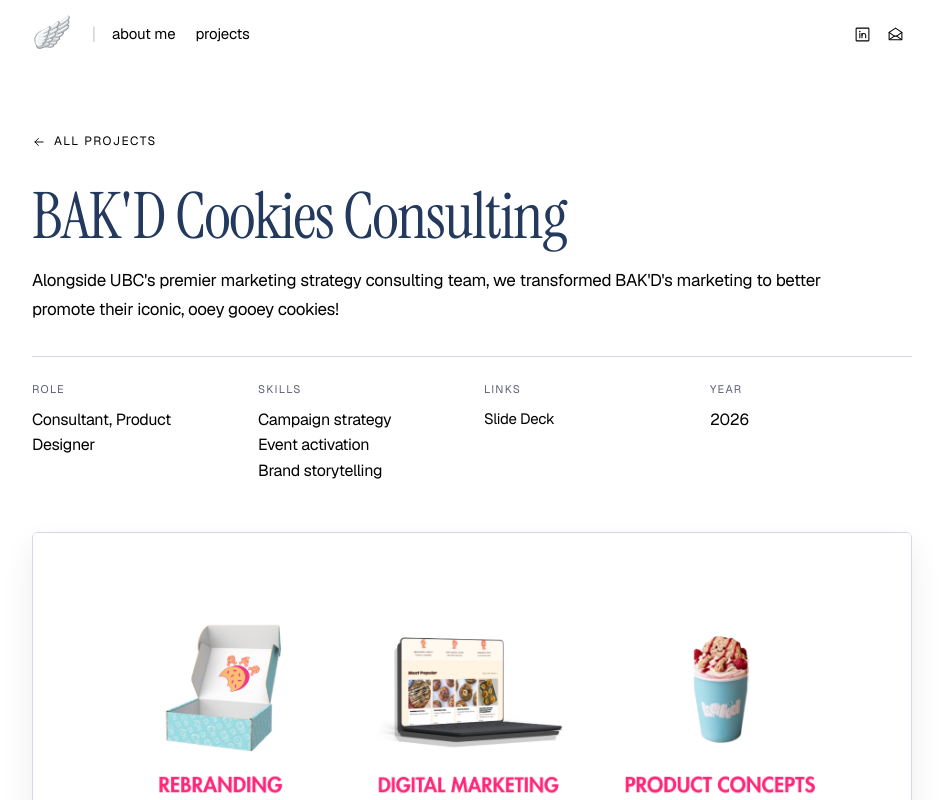
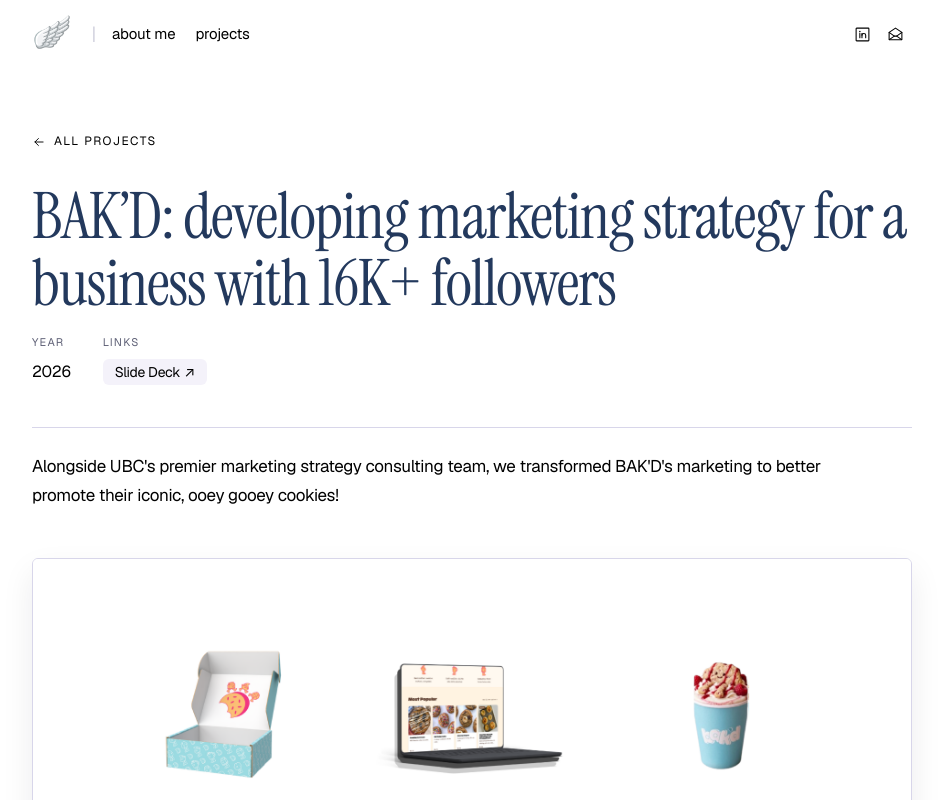
Before and after one commit to angela-tx/portfolioo, a React (Vite) app: page /work/bakd-cookies-consulting in a window 1280 px wide. Shown: the top 800 px of the page, without its empty margins (168-1111 px from the left). Built offline with nearby package versions, Linux system fonts and the light colour scheme.

Commit message:
fix projects

```diff
--- a/src/components/StorySection.tsx
+++ b/src/components/StorySection.tsx
@@ -293,7 +293,7 @@ export const StorySection = ({ story }: { story: ProjectStory }) => {
       </div>
 
       {story.gallery ? (
-        <div className="grid grid-cols-1 gap-6 md:grid-cols-2">
+        <div className="grid grid-cols-2 gap-3 md:gap-6">
           {story.gallery.map((image) => (
             <figure
               key={image.src}
--- a/src/data/projectCardContent.ts
+++ b/src/data/projectCardContent.ts
@@ -19,7 +19,7 @@ export const projectCardContent: Record<string, { title: string; accolade?: stri
     accolade: 'Top Club - Sauder CUS 2026',
   },
   encore: {
-    title: 'Encore: making the concert experience more social with a mobile app',
+    title: 'Encore: making a companion app to enhance the live music experience',
     accolade: 'Stream winner - StormHacks',
   },
   blueprint: {
@@ -27,7 +27,7 @@ export const projectCardContent: Record<string, { title: string; accolade?: stri
     accolade: 'Top Conference - Sauder CUS 2026',
   },
   doomagotchi: {
-    title: 'Doomagotchi: a counterintuitive browser pet',
+    title: 'Doomagotchi: a counterintuitive SillyHacks browser pet',
     accolade: 'Project',
     icon: 'folder',
   },
--- a/src/pages/ProjectPage.tsx
+++ b/src/pages/ProjectPage.tsx
@@ -1,6 +1,7 @@
 import { useEffect, useRef, useState } from 'react'
 import { Link, Navigate, useParams } from 'react-router-dom'
 import { projectStories } from '../data'
+import { projectCardContent } from '../data/projectCardContent'
 import { StorySection } from '../components/StorySection'
 import { ContactSection } from '../components/ContactSection'
 
@@ -10,7 +11,6 @@ export const ProjectPage = () => {
   const videoRef = useRef<HTMLVideoElement | null>(null)
   const [isPlaying, setIsPlaying] = useState(false)
   const [progress, setProgress] = useState(0)
-  const [duration, setDuration] = useState(0)
 
   useEffect(() => {
     if (!slug) return
@@ -34,49 +34,57 @@ export const ProjectPage = () => {
     return <Navigate to="/work" replace />
   }
 
+  const caseStudyTitle = projectCardContent[story.id]?.title ?? story.headline
   const isBlueprint = story.id === 'blueprint'
   const heroWrapperClass = isBlueprint
     ? 'overflow-hidden rounded-[6px]'
     : 'overflow-hidden rounded-[6px] border border-[#d8d6ea] bg-white shadow-soft'
 
-  const handleVideoToggle = () => {
-    if (!videoRef.current) return
-    if (videoRef.current.paused) {
-      videoRef.current.play()
-      setIsPlaying(true)
+  const handleVideoToggle = async () => {
+    const video = videoRef.current
+    if (!video) return
+
+    if (video.paused || video.ended) {
+      try {
+        await video.play()
+      } catch {
+        setIsPlaying(false)
+      }
     } else {
-      videoRef.current.pause()
-      setIsPlaying(false)
+      video.pause()
     }
   }
 
-  const handleVideoEnded = () => setIsPlaying(false)
   const handleLoadedMetadata = () => {
-    if (videoRef.current?.duration) {
-      setDuration(videoRef.current.duration)
+    const video = videoRef.current
+    if (video && Number.isFinite(video.duration) && video.duration > 0) {
+      setProgress(video.currentTime / video.duration)
     }
   }
 
   const handleTimeUpdate = () => {
-    if (videoRef.current && duration) {
-      setProgress(videoRef.current.currentTime / duration)
+    const video = videoRef.current
+    if (video && Number.isFinite(video.duration) && video.duration > 0) {
+      setProgress(video.currentTime / video.duration)
     }
   }
 
   const handleSeek = (event: React.MouseEvent<HTMLDivElement, MouseEvent>) => {
-    if (!videoRef.current || !duration) return
+    const video = videoRef.current
+    if (!video || !Number.isFinite(video.duration) || video.duration <= 0) return
     const rect = event.currentTarget.getBoundingClientRect()
     const ratio = Math.min(Math.max((event.clientX - rect.left) / rect.width, 0), 1)
-    videoRef.current.currentTime = ratio * duration
+    video.currentTime = ratio * video.duration
     setProgress(ratio)
   }
 
   const handleWheelSeek = (event: React.WheelEvent<HTMLVideoElement>) => {
-    if (!videoRef.current || !duration) return
+    const video = videoRef.current
+    if (!video || !Number.isFinite(video.duration) || video.duration <= 0) return
     const deltaSeconds = event.deltaY > 0 ? -5 : 5
-    const newTime = Math.min(Math.max(videoRef.current.currentTime + deltaSeconds, 0), duration)
-    videoRef.current.currentTime = newTime
-    setProgress(newTime / duration)
+    const newTime = Math.min(Math.max(video.currentTime + deltaSeconds, 0), video.duration)
+    video.currentTime = newTime
+    setProgress(newTime / video.duration)
   }
 
   const achievementLabel =
@@ -91,6 +99,34 @@ export const ProjectPage = () => {
       : story.id === 'safespace'
       ? '1st place advanced & best pitch - UXathon'
       : ''
+
+  const compactMetadata = (
+    <div className="flex flex-wrap items-start gap-x-8 gap-y-4">
+      <div className="flex shrink-0 flex-col gap-2">
+        <span className="font-body text-[11px] uppercase tracking-[0.12em] text-muted">Year</span>
+        <span className="font-body text-[16px] text-primary">{story.meta.year}</span>
+      </div>
+      <div className="flex flex-col gap-2">
+        <span className="font-body text-[11px] uppercase tracking-[0.12em] text-muted">Links</span>
+        <div className="flex flex-wrap items-center gap-2">
+          {story.meta.links.map((link) => (
+            <a
+              key={link.url}
+              className="group inline-flex min-h-[44px] items-start font-body text-[14px] text-primary focus-visible:outline-none"
+              href={link.url}
+              target="_blank"
+              rel="noopener noreferrer"
+            >
+              <span className="inline-flex h-[26px] items-center justify-center gap-1 rounded-[6px] bg-[#f4f2fa] px-3 transition-colors duration-200 group-hover:bg-[#ebe8f5] group-focus-visible:ring-2 group-focus-visible:ring-[#65638f] group-focus-visible:ring-offset-2">
+                {link.label}
+                <span aria-hidden="true">↗</span>
+              </span>
+            </a>
+          ))}
+        </div>
+      </div>
+    </div>
+  )
 
   return (
     <div className="flex flex-col gap-12">
@@ -124,57 +160,14 @@ export const ProjectPage = () => {
           ) : null}
         </div>
 
-        <div className="flex flex-col gap-4">
-          <h1 className="max-w-[920px] text-[clamp(38px,5vw,68px)] leading-[1.05] text-title">{story.headline}</h1>
-          <p className="max-w-[840px] font-body text-[17px] leading-[1.7] text-primary">{story.summary}</p>
-        </div>
+        <div className="flex flex-col gap-6">
+          <div className="flex flex-col gap-4">
+            <h1 className="max-w-[920px] text-[clamp(38px,5vw,68px)] leading-[1.05] text-title">{caseStudyTitle}</h1>
+            {compactMetadata}
+          </div>
 
-        <div className="grid grid-cols-1 gap-6 border-t border-[#d8d6ea] pt-6 sm:grid-cols-2 lg:grid-cols-4">
-          <div className="flex flex-col gap-2">
-            <span className="font-body text-[11px] uppercase tracking-[0.12em] text-muted">Role</span>
-            <span className="font-body text-[16px] text-primary">{story.meta.role}</span>
-          </div>
-          <div className="flex flex-col gap-2">
-            <span className="font-body text-[11px] uppercase tracking-[0.12em] text-muted">Skills</span>
-            <span className="whitespace-pre-line font-body text-[16px] text-primary">
-              {story.id === 'blueprint'
-                ? 'Leadership\nProject management\nRoadmap alignment'
-                : story.id === 'safespace'
-                ? 'Product design\nFeature scoping\nUser research'
-                : story.id === 'encore'
-                ? '0→1 product ideation\nPitching & storytelling\nUser journey mapping'
-                : story.id === 'banana-art-lab'
-                ? 'Brand positioning\nCommunication\nCompetitive analysis'
-                : story.id === 'bakd-cookies-consulting'
-                ? 'Campaign strategy\nEvent activation\nBrand storytelling'
-                : story.id === 'marketing-association-membership-portal'
-                ? 'UX research\nInformation architecture'
-                : story.id === 'hootsuite'
-                ? 'Storytelling\nCompetitive Analysis\nMQL Tracking'
-                : story.id === 'doomagotchi'
-                ? 'Storytelling\nPrototyping\nProduct strategy'
-                : 'placeholder'}
-            </span>
-          </div>
-          <div className="flex flex-col gap-2">
-            <span className="font-body text-[11px] uppercase tracking-[0.12em] text-muted">Links</span>
-            <div className="flex flex-wrap gap-2">
-              {story.meta.links.map((link) => (
-                <a
-                  key={link.url}
-                  className="font-body text-[15px] text-primary underline-offset-4 hover:text-accent"
-                  href={link.url}
-                  target="_blank"
-                  rel="noreferrer"
-                >
-                  {link.label}
-                </a>
-              ))}
-            </div>
-          </div>
-          <div className="flex flex-col gap-2">
-            <span className="font-body text-[11px] uppercase tracking-[0.12em] text-muted">Year</span>
-            <span className="font-body text-[16px] text-primary">{story.meta.year}</span>
+          <div className="border-t border-[#d8d6ea] pt-6">
+            <p className="max-w-[840px] font-body text-[17px] leading-[1.7] text-primary">{story.summary}</p>
           </div>
         </div>
       </div>
@@ -192,9 +185,11 @@ export const ProjectPage = () => {
                 poster="/project-blueprint.webp"
                 playsInline
                 onClick={handleVideoToggle}
+                onPlay={() => setIsPlaying(true)}
+                onPause={() => setIsPlaying(false)}
                 onLoadedMetadata={handleLoadedMetadata}
                 onTimeUpdate={handleTimeUpdate}
-                onEnded={handleVideoEnded}
+                onEnded={() => setIsPlaying(false)}
                 onWheel={handleWheelSeek}
               />
                 {!isPlaying ? (
@@ -209,7 +204,7 @@ export const ProjectPage = () => {
                     </svg>
                   </button>
                 ) : null}
-                <div className="pointer-events-auto absolute inset-x-0 bottom-12 flex w-full items-center gap-3 bg-white/45 px-4 py-2 opacity-0 transition-opacity duration-200 backdrop-blur-sm group-hover:opacity-100 group-focus-within:opacity-100 relative">
+                <div className="pointer-events-auto absolute inset-x-0 bottom-12 flex w-full items-center gap-3 bg-white/45 px-4 py-2 opacity-0 transition-opacity duration-200 backdrop-blur-sm group-hover:opacity-100 group-focus-within:opacity-100">
                   <div className="flex items-center gap-3 w-full">
                     <button
                       type="button"
@@ -246,7 +241,7 @@ export const ProjectPage = () => {
             </figure>
           </>
         ) : (
-          <img className="h-full w-full object-cover" src={story.hero} alt={`${story.headline} hero`} loading="lazy" />
+          <img className="h-full w-full object-cover" src={story.hero} alt={`${caseStudyTitle} hero`} loading="lazy" />
         )}
       </div>
 
```
Also changed, not shown: src/data/index.ts (+3 -8 lines).
